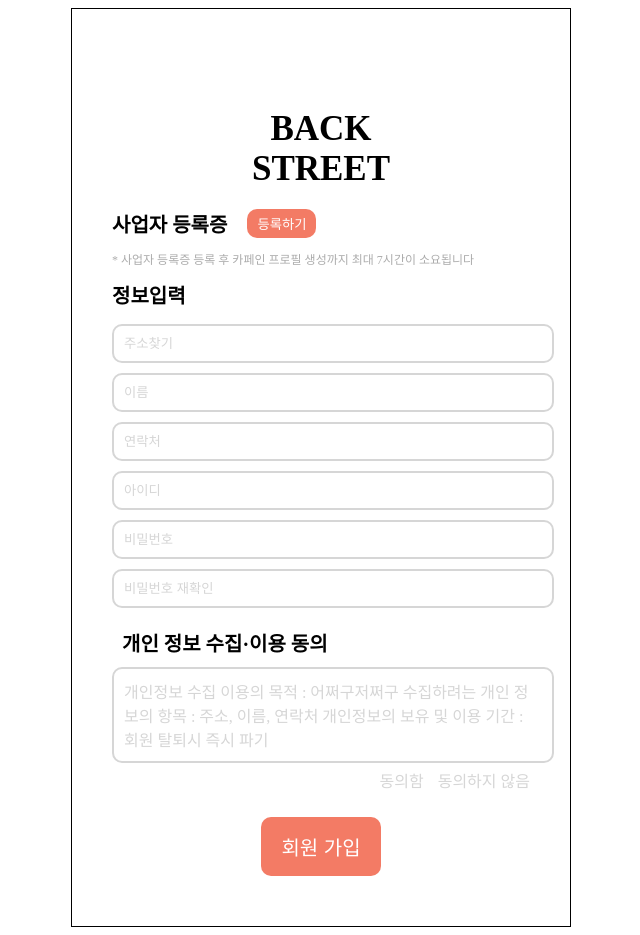
After one commit to Back-Street/CaffeIn, a Django app: page /user/registration/ in a window 1280 px wide. The commit adds this page. Shown: the whole page, without its empty margins (319-959 px from the left). Run offline with Django 3.2, Linux system fonts and the light colour scheme; parts of the project's set-up code (start-up, migrations or seed data) failed here and were passed over.

Commit message:
[ADD] registration_owner page publishing #1

```diff
--- a/Caffein/user/static/css/registration.css
+++ b/Caffein/user/static/css/registration.css
@@ -1,7 +1,8 @@
 .container {
   border: 1px solid black;
-  max-width: 768px;
+  max-width: 500px;
   margin: 0 auto;
+  box-sizing: border-box;
 }
 .regi_container {
   padding: 0 40px;
@@ -46,3 +47,91 @@
   padding: 10px 40px;
   border-radius: 10px;
 }
+
+.check_owner_wrapper {
+  display: flex;
+  align-items: center;
+  margin-top: 20px;
+}
+
+.check_owner_wrapper > span {
+  font-size: 20px;
+  font-weight: bold;
+}
+
+.check_owner_wrapper > button {
+  border: none;
+  background: none;
+  color: white;
+  background-color: #f37b65;
+  padding: 5px 10px;
+  border-radius: 10px;
+  cursor: pointer;
+  margin-left: 20px;
+}
+.check_owner_wrapper_helptext {
+  color: #acacac;
+  font-size: 12px;
+}
+
+.regi_input_title {
+  margin-top: 10px;
+  font-size: 20px;
+  font-weight: bold;
+  margin-bottom: 5px;
+}
+
+.regi_input_box {
+  margin-top: 10px;
+  outline: none;
+  width: 100%;
+  border: 2px #d6d6d6 solid;
+  padding: 10px;
+  border-radius: 10px;
+}
+
+.regi_input_box::placeholder {
+  color: #d6d6d6;
+  font-weight: 500;
+}
+
+.privacy_title {
+  margin-top: 20px;
+  font-size: 20px;
+  font-weight: bold;
+  padding-left: 10px;
+}
+
+.privacy_content {
+  width: 100%;
+  margin-top: 10px;
+  padding: 10px;
+  border-radius: 10px;
+  color: #d6d6d6;
+  border: 2px #d6d6d6 solid;
+}
+
+.privacy_btn {
+  margin-top: 5px;
+  text-align: right;
+  color: #d6d6d6;
+}
+
+.privacy_btn > span {
+  margin-left: 10px;
+}
+
+.regi_submit_btn {
+  display: block;
+  margin: 0 auto;
+  background: none;
+  border: none;
+  margin-top: 25px;
+  padding: 15px 20px;
+  font-size: 20px;
+  color: white;
+  background-color: #f37b65;
+  border-radius: 10px;
+  cursor: pointer;
+  margin-bottom: 50px;
+}
--- a/Caffein/user/templates/choice_regi.html
+++ b/Caffein/user/templates/choice_regi.html
@@ -20,7 +20,7 @@
           카페 사장님이시라면?<br />
           여기로 🙋‍♀️🙋‍♂️
         </p>
-        <a href="#">사장님 시작하기</a>
+        <a href="{% url 'regi' %}">사장님 시작하기</a>
       </div>
       <div class="regi_card">
         <p>준비중! <br />금방 올게요!😂😂</p>
--- /dev/null
+++ b/Caffein/user/templates/registration.html
@@ -0,0 +1,79 @@
+{%load static%}
+<!DOCTYPE html>
+<html lang="en">
+  <head>
+    <meta charset="UTF-8" />
+    <meta name="viewport" content="width=device-width, initial-scale=1.0" />
+    <title>Document</title>
+    <link rel="stylesheet" href="{% static 'css/registration.css' %}" />
+  </head>
+
+  <body>
+    <div class="container regi_container">
+      <div class="regi_logo">
+        BACK<br />
+        STREET
+      </div>
+      <div class="check_owner_wrapper">
+        <span>사업자 등록증</span>
+        <button>등록하기</button>
+      </div>
+      <p class="check_owner_wrapper_helptext">
+        * 사업자 등록증 등록 후 카페인 프로필 생성까지 최대 7시간이 소요됩니다
+      </p>
+      <div class="regi_input_title">정보입력</div>
+      <input
+        class="regi_input_box"
+        placeholder="주소찾기"
+        type="text"
+        name=""
+        id=""
+      />
+      <input class="regi_input_box" placeholder="이름"" type="text" name=""
+      id="" />
+
+      <input
+        class="regi_input_box"
+        placeholder="연락처"
+        type="text"
+        name=""
+        id=""
+      />
+
+      <input
+        class="regi_input_box"
+        placeholder="아이디"
+        type="text"
+        name=""
+        id=""
+      />
+
+      <input
+        class="regi_input_box"
+        placeholder="비밀번호"
+        type="pw"
+        name=""
+        id=""
+      />
+
+      <input
+        class="regi_input_box"
+        placeholder="비밀번호 재확인"
+        type="pw"
+        name=""
+        id=""
+      />
+      <div class="privacy_title">개인 정보 수집·이용 동의</div>
+      <div class="privacy_content">
+        개인정보 수집 이용의 목적 : 어쩌구저쩌구 수집하려는 개인 정보의 항목 :
+        주소, 이름, 연락처 개인정보의 보유 및 이용 기간 : 회원 탈퇴시 즉시 파기
+      </div>
+      <div class="privacy_btn">
+        <span>동의함</span>
+        <span>동의하지 않음</span>
+      </div>
+
+      <button class="regi_submit_btn" type="submit">회원 가입</button>
+    </div>
+  </body>
+</html>
--- a/Caffein/user/urls.py
+++ b/Caffein/user/urls.py
@@ -1,5 +1,6 @@
 from django.urls import path
-from .views import choice_registration
+from .views import choice_registration,registration
 urlpatterns=[
     path('choice_registration/',choice_registration, name='choice_registration'),
+    path('registration/',registration, name="regi"),
 ]
--- a/Caffein/user/views.py
+++ b/Caffein/user/views.py
@@ -5,3 +5,8 @@ from django.shortcuts import render
 def choice_registration(request):
     context=dict()
     return render(request, 'choice_regi.html', context)
+
+
+def registration(request):
+    context=dict()
+    return render(request, 'registration.html', context)
```
